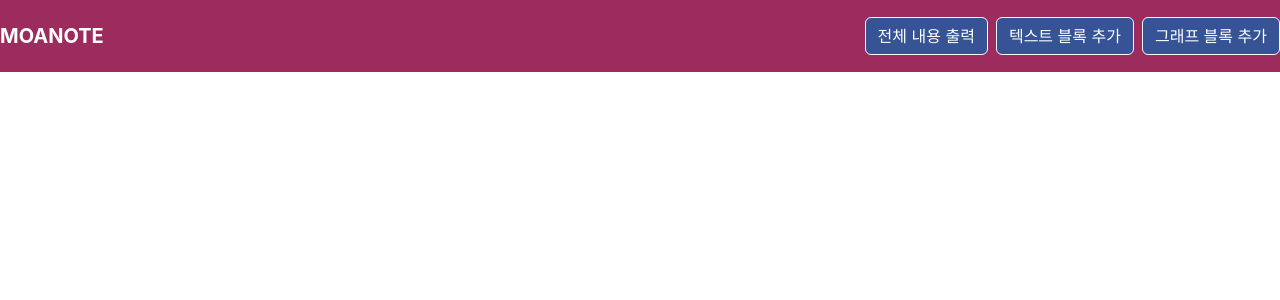
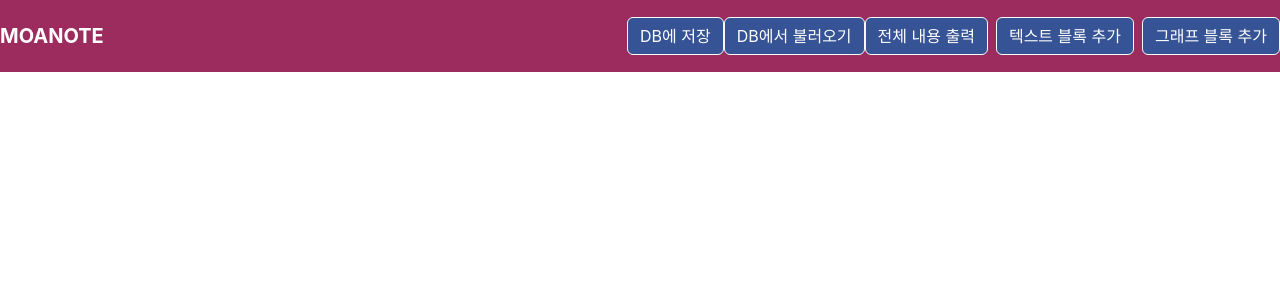
Before and after one commit to CBNU-MoaNote-CapstonDesign/front-demo2, a React (Create React App) app: page / in a window 1280 px wide. Shown: the top 300 px of the page. Built offline with nearby package versions, Linux system fonts and the light colour scheme.

Commit message:
feat(Navbar): DB에 저장, DB에서 불러오기 버튼 추가
- Navbar에 DB에 저장, DB에서 불러오기 버튼을 추가하고 Navbar prop에 pushToDB, pullFromDB 추가했습니다.

```diff
--- a/src/components/App.jsx
+++ b/src/components/App.jsx
@@ -4,7 +4,7 @@ import { Excalidraw, serializeAsJSON } from "@excalidraw/excalidraw";
 import Markdown from 'react-markdown'
 
 
-function Navbar({ handleAddTextBlock, handleAddGraphBlock, handlePrintButtonClick }) {
+function Navbar({ handleAddTextBlock, pushToDB, pullFromDB, handleAddGraphBlock, handlePrintButtonClick }) {
   return (
     <nav
       className="navbar navbar-expand-lg"
@@ -31,6 +31,22 @@ function Navbar({ handleAddTextBlock, handleAddGraphBlock, handlePrintButtonClic
 
         {/* 오른쪽 버튼 */}
         <div className="d-flex">
+          <button
+            className="btn btn-light"
+            style={{ backgroundColor: "#355395", color: "white" }}
+            type="button"
+            onClick={pushToDB}
+          >
+            DB에 저장
+          </button>
+          <button
+            className="btn btn-light"
+            style={{ backgroundColor: "#355395", color: "white" }}
+            type="button"
+            onClick={pullFromDB}
+          >
+            DB에서 불러오기
+          </button>
           <button
             className="btn btn-light me-2"
             style={{ backgroundColor: "#355395", color: "white" }}
@@ -223,7 +239,7 @@ function Editor() {
 
   return (
     <>
-      <Navbar handleAddTextBlock={() => { addTextBlock(''); }} handleAddGraphBlock={() => { addGraphBlock(''); }} handlePrintButtonClick={printContents} />
+      <Navbar handleAddTextBlock={() => { addTextBlock(''); }} handleAddGraphBlock={() => { addGraphBlock(''); }} handlePrintButtonClick={printContents} pushToDB={pushToDB} pullFromDB={pullFromDB}/>
       {
         docBlocks.map((docBlock) =>
           docBlock.isTextBlock ?
```
